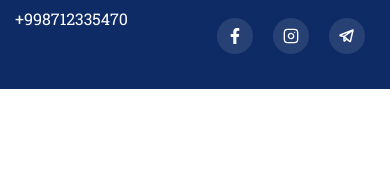
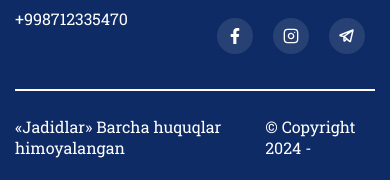
Before and after one commit to Kamoliddin1701313/jadidlar, a React (Vite) app: page / in a window 390 px wide. Shown: the part 1105-1285 px from the top of the page. Before the commit the page ends 1194 px from the top, so only its background shows below. Built offline with nearby package versions, Linux system fonts and the light colour scheme; no server answers.

Commit message:
git hubga push qildim bugun soat 15:10 da

```diff
--- a/src/components/footer/Footer.jsx
+++ b/src/components/footer/Footer.jsx
@@ -42,8 +42,11 @@ function Footer() {
           </div>
         </div>
 
-        <div></div>
-        <div></div>
+        <div className={style.footer_line}></div>
+        <div className={style.footer_text}>
+          <h3>«Jadidlar» Barcha huquqlar himoyalangan</h3>
+          <h3>© Copyright 2024 -</h3>
+        </div>
       </div>
     </div>
   );
--- a/src/components/footer/footer.module.scss
+++ b/src/components/footer/footer.module.scss
@@ -65,6 +65,25 @@
         }
       }
     }
+
+    .footer_line {
+      width: 100%;
+      height: 2px;
+      background-color: white;
+      margin: 25px 0;
+    }
+
+    .footer_text {
+      display: flex;
+      align-items: center;
+      justify-content: space-between;
+
+      h3 {
+        font-family: "Roboto Slab", serif;
+        font-weight: 400;
+        color: white;
+      }
+    }
   }
 }
 
@@ -123,6 +142,12 @@
           }
         }
       }
+
+      .footer_text {
+        h3 {
+          font-size: 16px;
+        }
+      }
     }
   }
 }
--- a/src/components/navbar/Navbar.jsx
+++ b/src/components/navbar/Navbar.jsx
@@ -412,6 +412,7 @@ function Navbar() {
                   </li>
                 </ul>
               </div>
+
               <div className={style.link}>
                 <button>
                   <span>{t("navbar.izlanishlar")}</span>
@@ -436,6 +437,7 @@ function Navbar() {
                   </li>
                 </ul>
               </div>
+
               <div className={style.link}>
                 <button>
                   <span>{t("navbar.tilvaimlo")}</span>
@@ -456,6 +458,7 @@ function Navbar() {
                   </li>
                 </ul>
               </div>
+
               <div className={style.link}>
                 <button>
                   <span>{t("navbar.turkistonmuxtoriyati")}</span>
@@ -475,6 +478,7 @@ function Navbar() {
                   </li>
                 </ul>
               </div>
+
               <div className={style.link}>
                 <button>
                   <span>{t("navbar.voqealar")}</span>
@@ -494,6 +498,7 @@ function Navbar() {
                   </li>
                 </ul>
               </div>
+
               <div className={style.link}>
                 <button>
                   <span>{t("navbar.ko'reshito'qi")}</span>
@@ -508,9 +513,11 @@ function Navbar() {
                   </li>
                 </ul>
               </div>
+
               <Link onClick={OpenIconBtn} to="/about">
                 {t("navbar.bizhaqimizda")}
               </Link>
+
               {token ? (
                 <button
                   className={style.logout_icon}
@@ -524,6 +531,16 @@ function Navbar() {
             </nav>
           </div>
 
+          {token ? (
+            <button
+              className={style.logout_icon2}
+              onClick={() => setIsModalOpen(true)}
+            >
+              <IoMdLogOut />
+            </button>
+          ) : (
+            ""
+          )}
           <button onClick={OpenIconBtn} className={style.toggle_btn}>
             {!openicon && <TbMenu2 />}
           </button>
--- a/src/components/navbar/navbar.module.scss
+++ b/src/components/navbar/navbar.module.scss
@@ -325,6 +325,20 @@
 
     .toggle_btn {
       display: none;
+    }
+
+    .logout_icon2 {
+      background-color: transparent;
+      border: none;
+      display: none;
+      cursor: pointer;
+      position: absolute;
+      right: 10%;
+      z-index: 9;
+      svg {
+        color: white;
+        font-size: 20px;
+      }
     }
   }
 
@@ -715,6 +729,36 @@
           color: white;
         }
       }
+
+      .logout_icon2 {
+        display: block;
+      }
+    }
+
+    .modal {
+      .modal_box {
+        width: 50%;
+      }
+    }
+  }
+}
+
+@media only screen and (max-width: 770px) {
+  .container {
+    .modal {
+      .modal_box {
+        width: 65%;
+
+        svg {
+          font-size: 24px;
+        }
+
+        .modal_card {
+          button {
+            font-size: 16px;
+          }
+        }
+      }
     }
   }
 }
@@ -755,6 +799,16 @@
           }
         }
       }
+
+      .logout_icon {
+        right: 12%;
+      }
+    }
+
+    .modal {
+      .modal_box {
+        width: 75%;
+      }
     }
   }
 }
```
